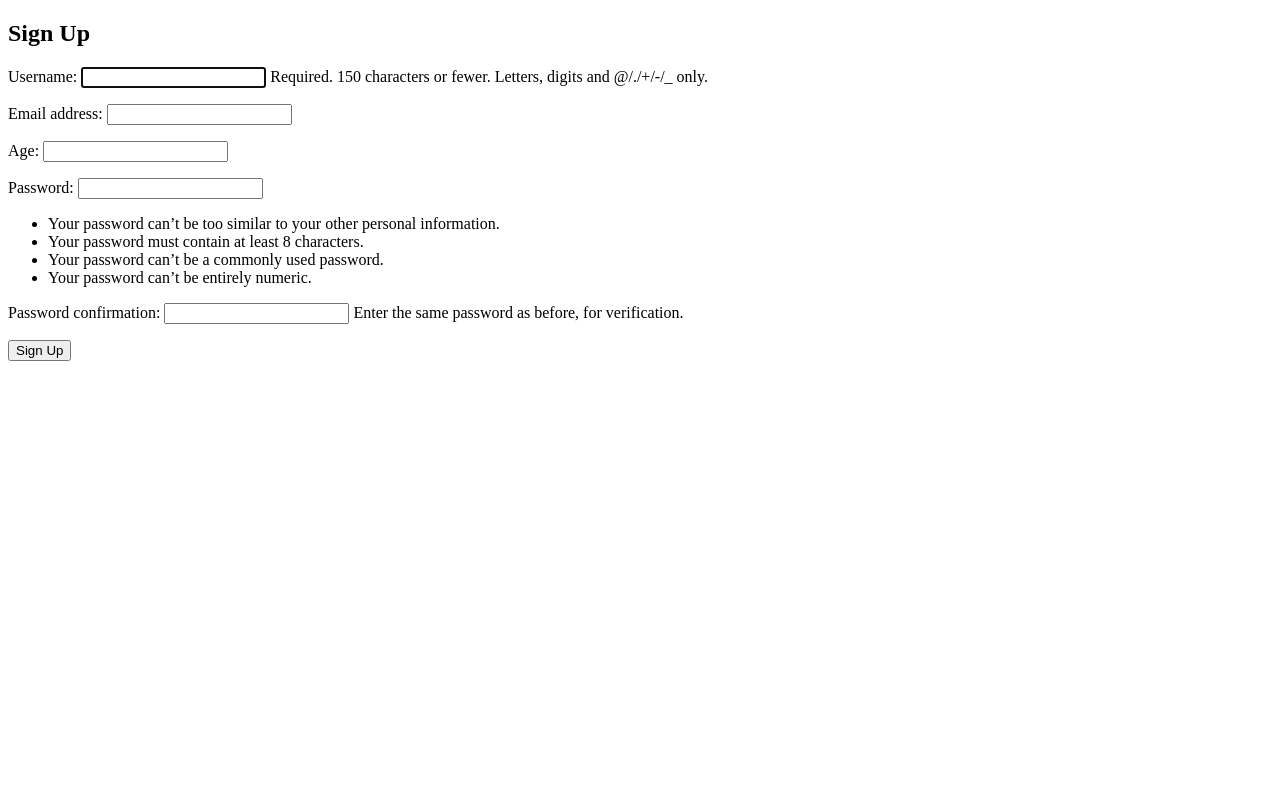
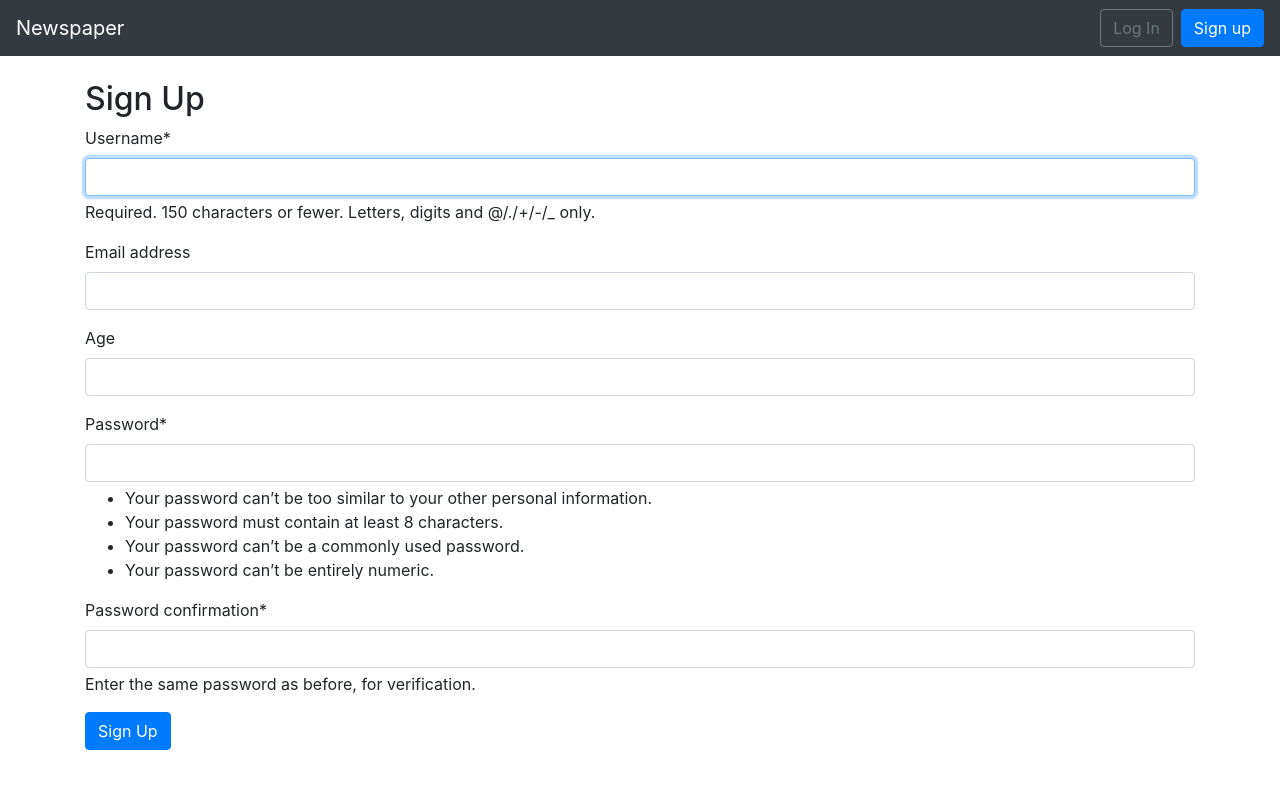
Before and after one commit to kaushalbundel/newspaper_app, a Django app: page /users/signup/ in a window 1280 px wide. Run offline with Django 5.2, Linux system fonts and the light colour scheme; some libraries are stand-ins or nearby versions.

Commit message:
added bootstrap4 + crispy form

```diff
--- a/templates/base.html
+++ b/templates/base.html
@@ -1,17 +1,97 @@
+<!-- templates/base.html -->
 <!doctype html>
-<html class="no-js" lang="">
+<html lang="en">
   <head>
+    <!-- Required meta tags -->
     <meta charset="utf-8" />
-    <meta http-equiv="x-ua-compatible" content="ie=edge" />
-    <title>Newspaper-App</title>
-    <meta name="description" content="" />
-    <meta name="viewport" content="width=device-width, initial-scale=1" />
+    <meta
+      name="viewport"
+      content="width=device-width, initial-scale=1. shrink-to-fit=no"
+    />
+    <!--Bootstrap Css-->
+    <link
+      rel="stylesheet"
+      href="https://cdn.jsdelivr.net/npm/bootstrap@4.0.0/dist/css/bootstrap.min.css"
+      integrity="sha384-Gn5384xqQ1aoWXA+058RXPxPg6fy4IWvTNh0E263XmFcJlSAwiGgFAW/dAiS6JXm"
+      crossorigin="anonymous"
+    />
+    <title>{% block title %}Newspaper App{% endblock title %}</title>
+  </head>
+  <body>
+    <nav class="navbar navbar-expand-md navbar-dark bg-dark mb-4">
+      <a class="navbar-brand" href="{% url 'home' %}">Newspaper</a>
+      <button
+        class="navbar-toggler"
+        type="button"
+        data-toggle="collapse"
+        data-target="#navbarCollapse"
+        aria-controls="navbarCollapse"
+        aria-expanded="false"
+        aria-label="Toggle navigation"
+      >
+        <span class="navbar-toggler-icon"></span>
+      </button>
+      <div class="collapse navbar-collapse" id="navbarCollapse">
+        {% if user.is_authenticated %}
+        <ul class="navbar-nav ml-auto">
+          <li class="nav-item">
+            <a
+              class="nav-link dropdown-toggle"
+              href="#"
+              id="userMenu"
+              data-toggle="dropdown"
+              aria-haspopup="true"
+              aria-expanded="false"
+            >
+              {{ user.username }}
+            </a>
+            <div
+              class="dropdown-menu dropdown-menu-right"
+              aria-labelledby="userMenu"
+            >
+              <a class="dropdown-item" href="{% url 'password_change'%}"
+                >Change password</a
+              >
+              <div class="dropdown-divider"></div>
+              <a class="dropdown-item" href="{% url 'logout' %}"> Log Out</a>
+            </div>
+          </li>
+        </ul>
+        {% else %}
+        <form class="form-inline ml-auto">
+          <a href="{% url 'login' %}" class="btn btn-outline-secondary">
+            Log In</a
+          >
+          <a href="{% url 'signup' %}" class="btn btn-primary ml-2"> Sign up</a>
+        </form>
+        {% endif %}
+      </div>
+    </nav>
+    <div class="container">{% block content %} {% endblock content %}</div>
 
-    <link rel="apple-touch-icon" href="/apple-touch-icon.png" />
-    <!-- Place favicon.ico in the root directory -->
-  </head>
-
-  <body>
-    <main>{% block content %} {% endblock content %}</main>
+    <!-- Optional JavaScript -->
+    <!-- jQuery first, then Popper.js, then Bootstrap JS -->
+    <script
+      src="https://code.jquery.com/jquery-3.3.1.slim.min.js"
+      integrity="sha384-q8i/X+965DzO0rT7abK41JStQIAqVgRVzpbzo5smXKp4\
+    YfRvH+8abtTE1Pi6jizo"
+      crossorigin="anonymous"
+    ></script>
+    <script
+      src="https://cdnjs.cloudflare.com/ajax/libs/popper.js/\
+    1.14.3/
+    umd/popper.min.js"
+      integrity="sha384-ZMP7rVo3mIykV+2+9J3UJ46jBk0WLaUAdn689aCwoqbB\
+    JiSnjAK/
+    l8WvCWPIPm49"
+      crossorigin="anonymous"
+    ></script>
+    <script
+      src="https://stackpath.bootstrapcdn.com/bootstrap/4.1.3/\
+    js/bootstrap.min.js"
+      integrity="sha384-ChfqqxuZUCnJSK3+MXmPNIyE6ZbWh2IMqE241rYiqJxyMiZ\
+    6OW/JmZQ5stwEULTy"
+      crossorigin="anonymous"
+    ></script>
   </body>
 </html>
--- a/templates/registration/login.html
+++ b/templates/registration/login.html
@@ -2,6 +2,6 @@
 <h2>Log In</h2>
 <form method="post">
   {% csrf_token %} {{ form.as_p }}
-  <button type="submit">Sign Up</button>
+  <button class="btn btn-primary" type="submit">Log In</button>
 </form>
 {% endblock content %}
--- a/templates/signup.html
+++ b/templates/signup.html
@@ -1,9 +1,8 @@
-{% extends "base.html" %}
-{% block title %} Sign Up {% endblock title %}
-{% block content %}
+{% extends "base.html" %} {% load crispy_forms_tags %} {% block title %} Sign Up
+{% endblock title %} {% block content %}
 <h2>Sign Up</h2>
 <form method="post">
-  {% csrf_token %} {{ form.as_p }}
-  <button type="submit">Sign Up</button>
+  {% csrf_token %} {{ form|crispy }}
+  <button class="btn btn-primary" type="submit">Sign Up</button>
 </form>
 {% endblock content %}
```
Also changed, not shown: newspaper_project/settings.py (+7 -0 lines), db.sqlite3, 2 other files.
